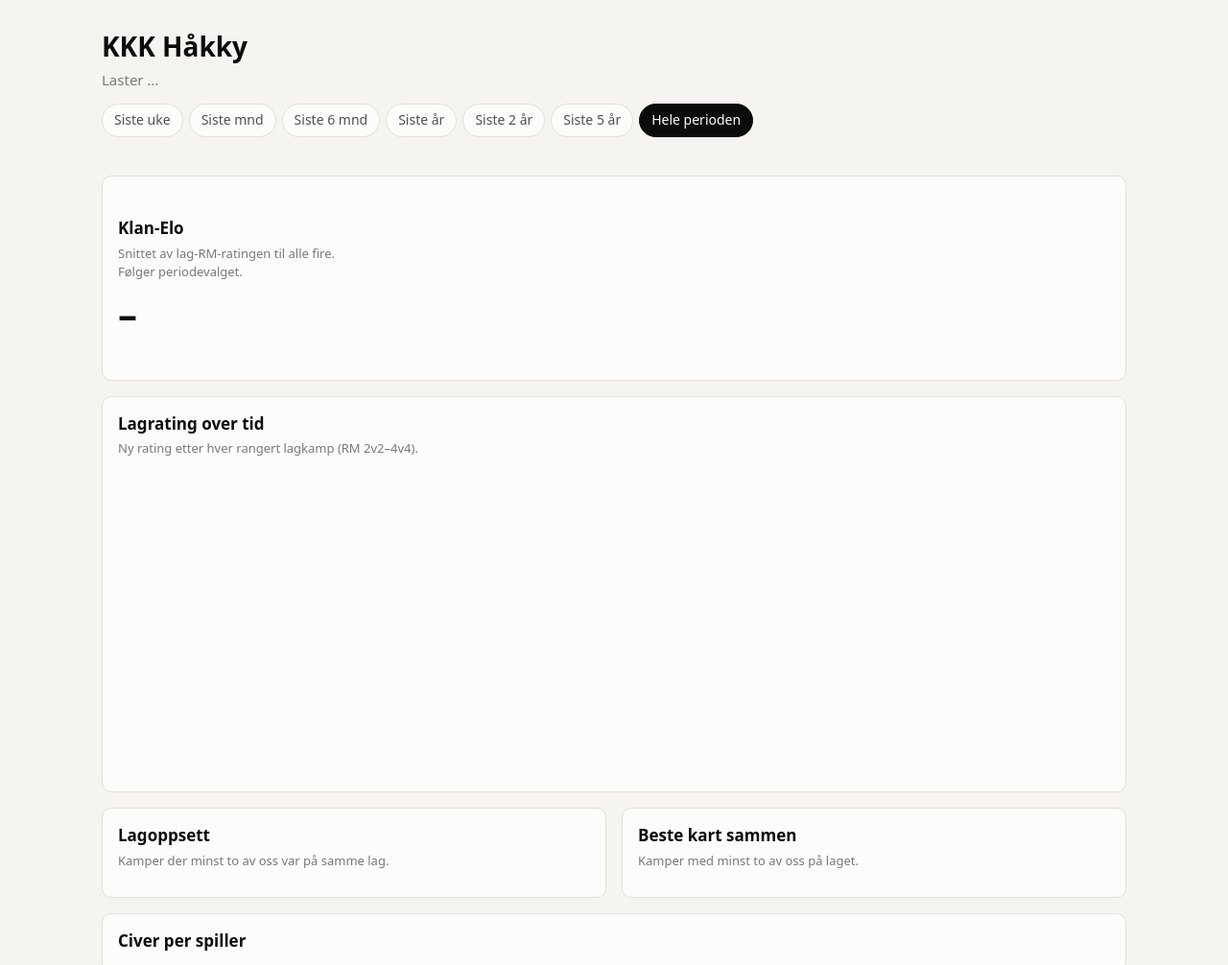
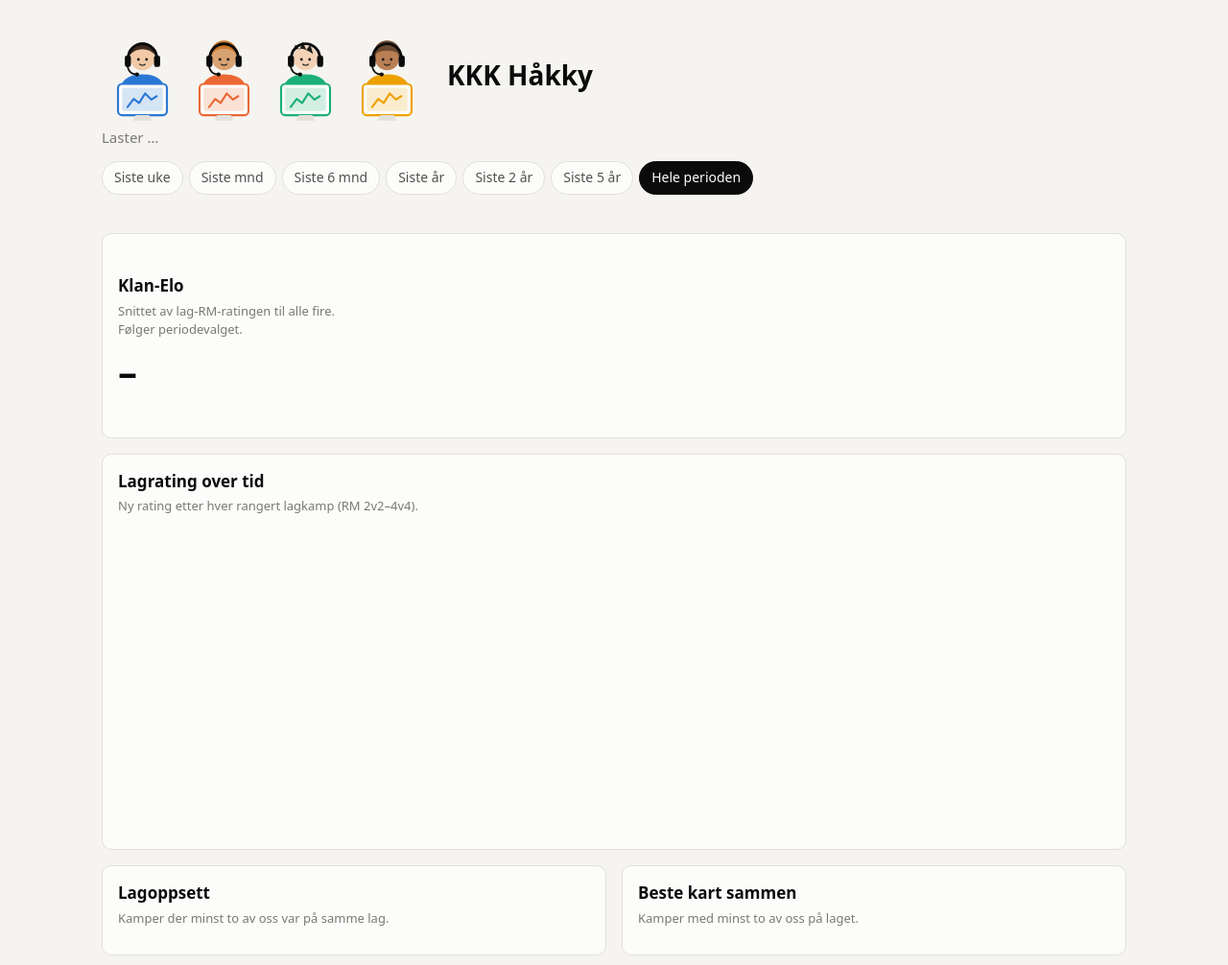
Before and after one commit to krisnyse/kkk, a website: page public/index.html in a window 1280 px wide. Shown: the top 1006 px of the page at 96% size. Drawn offline with nearby package versions, Linux system fonts and the light colour scheme; no server answers; files whose address does not match are found by name.

Commit message:
feat: header logo with four headset gamers
Co-Authored-By: Claude Sonnet 5.5 <noreply@anthropic.com>

```diff
--- a/public/index.html
+++ b/public/index.html
@@ -9,7 +9,75 @@
 </head>
 <body>
   <header>
+    <div class="brand">
+<svg class="logo" viewBox="0 0 480 142" role="img" aria-label="KKK Håkky: fire spillere med headset foran hver sin skjerm" xmlns="http://www.w3.org/2000/svg">
+      <g>
+        <path d="M26 100q0-30 34-30t34 30z" fill="var(--series-1)"/>
+        <circle cx="60" cy="46" r="18" fill="#f1c9a5"/>
+        <path d="M41 42a19 19 0 0 1 38 0q-8-9-19-9t-19 9z" fill="#3b2a20"/>
+        <path d="M39 46a21 21 0 0 1 42 0" fill="none" stroke="var(--text)" stroke-width="4" stroke-linecap="round"/>
+        <rect x="34" y="42" width="9" height="17" rx="4" fill="var(--text)"/>
+        <rect x="77" y="42" width="9" height="17" rx="4" fill="var(--text)"/>
+        <path d="M38 58q2 12 14 12" fill="none" stroke="var(--text)" stroke-width="2.5" stroke-linecap="round"/>
+        <circle cx="52" cy="70" r="3" fill="var(--text)"/>
+        <circle cx="54" cy="48" r="2" fill="#1d1d1d"/><circle cx="66" cy="48" r="2" fill="#1d1d1d"/>
+        <path d="M56 55q4 3 8 0" fill="none" stroke="#1d1d1d" stroke-width="1.6" stroke-linecap="round"/>
+        <rect x="24" y="84" width="72" height="46" rx="6" fill="var(--surface)" stroke="var(--series-1)" stroke-width="3"/>
+        <rect x="30" y="90" width="60" height="34" rx="3" fill="var(--series-1)" opacity=".18"/>
+        <path d="M38 118l9-12 8 6 9-14 9 9 8-5" fill="none" stroke="var(--series-1)" stroke-width="3" stroke-linecap="round" stroke-linejoin="round"/>
+        <path d="M50 130h20l4 8h-28z" fill="var(--border)"/>
+      </g>
+      <g>
+        <path d="M146 100q0-30 34-30t34 30z" fill="var(--series-2)"/>
+        <circle cx="180" cy="46" r="18" fill="#d9a273"/>
+        <path d="M160 46v-6a20 20 0 0 1 40 0v6q-4-14-20-14t-20 14z" fill="#c9792b"/>
+        <path d="M159 46a21 21 0 0 1 42 0" fill="none" stroke="var(--text)" stroke-width="4" stroke-linecap="round"/>
+        <rect x="154" y="42" width="9" height="17" rx="4" fill="var(--text)"/>
+        <rect x="197" y="42" width="9" height="17" rx="4" fill="var(--text)"/>
+        <path d="M158 58q2 12 14 12" fill="none" stroke="var(--text)" stroke-width="2.5" stroke-linecap="round"/>
+        <circle cx="172" cy="70" r="3" fill="var(--text)"/>
+        <circle cx="174" cy="48" r="2" fill="#1d1d1d"/><circle cx="186" cy="48" r="2" fill="#1d1d1d"/>
+        <path d="M176 55q4 3 8 0" fill="none" stroke="#1d1d1d" stroke-width="1.6" stroke-linecap="round"/>
+        <rect x="144" y="84" width="72" height="46" rx="6" fill="var(--surface)" stroke="var(--series-2)" stroke-width="3"/>
+        <rect x="150" y="90" width="60" height="34" rx="3" fill="var(--series-2)" opacity=".18"/>
+        <path d="M158 118l9-12 8 6 9-14 9 9 8-5" fill="none" stroke="var(--series-2)" stroke-width="3" stroke-linecap="round" stroke-linejoin="round"/>
+        <path d="M170 130h20l4 8h-28z" fill="var(--border)"/>
+      </g>
+      <g>
+        <path d="M266 100q0-30 34-30t34 30z" fill="var(--series-3)"/>
+        <circle cx="300" cy="46" r="18" fill="#f4d2b5"/>
+        <path d="M281 40l4-14 6 8 5-12 5 12 6-8 4 14q-10-8-19-8t-11 8z" fill="#1d1d1d"/>
+        <path d="M279 46a21 21 0 0 1 42 0" fill="none" stroke="var(--text)" stroke-width="4" stroke-linecap="round"/>
+        <rect x="274" y="42" width="9" height="17" rx="4" fill="var(--text)"/>
+        <rect x="317" y="42" width="9" height="17" rx="4" fill="var(--text)"/>
+        <path d="M278 58q2 12 14 12" fill="none" stroke="var(--text)" stroke-width="2.5" stroke-linecap="round"/>
+        <circle cx="292" cy="70" r="3" fill="var(--text)"/>
+        <circle cx="294" cy="48" r="2" fill="#1d1d1d"/><circle cx="306" cy="48" r="2" fill="#1d1d1d"/>
+        <path d="M296 55q4 3 8 0" fill="none" stroke="#1d1d1d" stroke-width="1.6" stroke-linecap="round"/>
+        <rect x="264" y="84" width="72" height="46" rx="6" fill="var(--surface)" stroke="var(--series-3)" stroke-width="3"/>
+        <rect x="270" y="90" width="60" height="34" rx="3" fill="var(--series-3)" opacity=".18"/>
+        <path d="M278 118l9-12 8 6 9-14 9 9 8-5" fill="none" stroke="var(--series-3)" stroke-width="3" stroke-linecap="round" stroke-linejoin="round"/>
+        <path d="M290 130h20l4 8h-28z" fill="var(--border)"/>
+      </g>
+      <g>
+        <path d="M386 100q0-30 34-30t34 30z" fill="var(--series-4)"/>
+        <circle cx="420" cy="46" r="18" fill="#b97f55"/>
+        <path d="M400 50v-10a20 20 0 0 1 40 0v10l-5-12q-15-6-30 0z" fill="#6b4a2f"/>
+        <path d="M399 46a21 21 0 0 1 42 0" fill="none" stroke="var(--text)" stroke-width="4" stroke-linecap="round"/>
+        <rect x="394" y="42" width="9" height="17" rx="4" fill="var(--text)"/>
+        <rect x="437" y="42" width="9" height="17" rx="4" fill="var(--text)"/>
+        <path d="M398 58q2 12 14 12" fill="none" stroke="var(--text)" stroke-width="2.5" stroke-linecap="round"/>
+        <circle cx="412" cy="70" r="3" fill="var(--text)"/>
+        <circle cx="414" cy="48" r="2" fill="#1d1d1d"/><circle cx="426" cy="48" r="2" fill="#1d1d1d"/>
+        <path d="M416 55q4 3 8 0" fill="none" stroke="#1d1d1d" stroke-width="1.6" stroke-linecap="round"/>
+        <rect x="384" y="84" width="72" height="46" rx="6" fill="var(--surface)" stroke="var(--series-4)" stroke-width="3"/>
+        <rect x="390" y="90" width="60" height="34" rx="3" fill="var(--series-4)" opacity=".18"/>
+        <path d="M398 118l9-12 8 6 9-14 9 9 8-5" fill="none" stroke="var(--series-4)" stroke-width="3" stroke-linecap="round" stroke-linejoin="round"/>
+        <path d="M410 130h20l4 8h-28z" fill="var(--border)"/>
+      </g>
+    </svg>
     <h1>KKK Håkky</h1>
+    </div>
     <p class="muted" id="updated">Laster …</p>
     <nav class="period" id="period" aria-label="Tidsperiode"></nav>
   </header>
--- a/public/style.css
+++ b/public/style.css
@@ -117,3 +117,6 @@ h4 { margin: 0 0 6px; font-size: 15px; display: flex; align-items: center; gap:
 .lm-result { font-weight: 700; font-size: 20px; }
 .lm-players { display: flex; flex-wrap: wrap; gap: 4px 20px; margin-bottom: 8px; }
 .lm-stats { display: grid; grid-template-columns: repeat(auto-fit, minmax(180px, 1fr)); gap: 4px 16px; }
+
+.brand { display: flex; align-items: center; gap: 20px; flex-wrap: wrap; margin-bottom: 4px; }
+.logo { width: 340px; max-width: 100%; height: auto; flex: none; }
```
